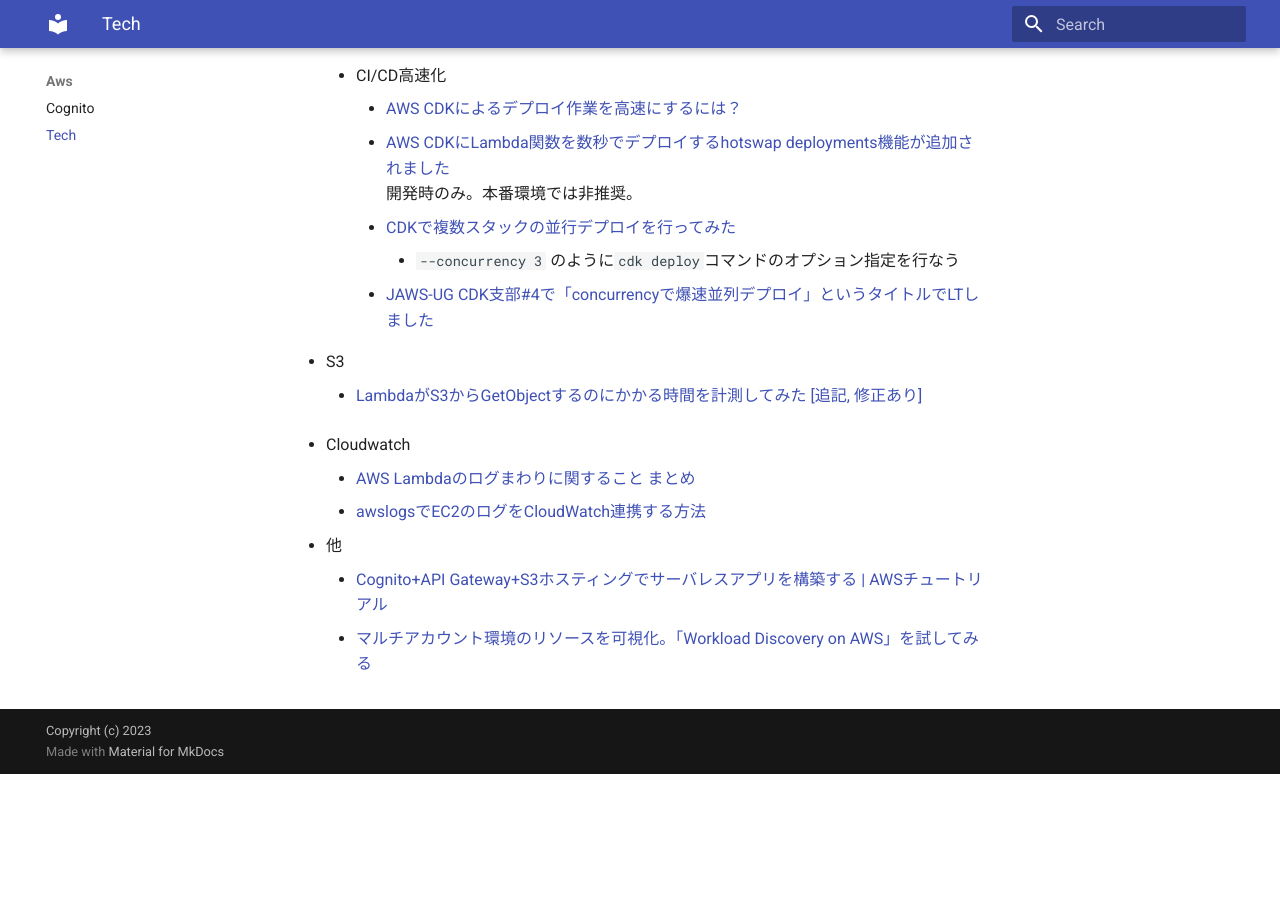
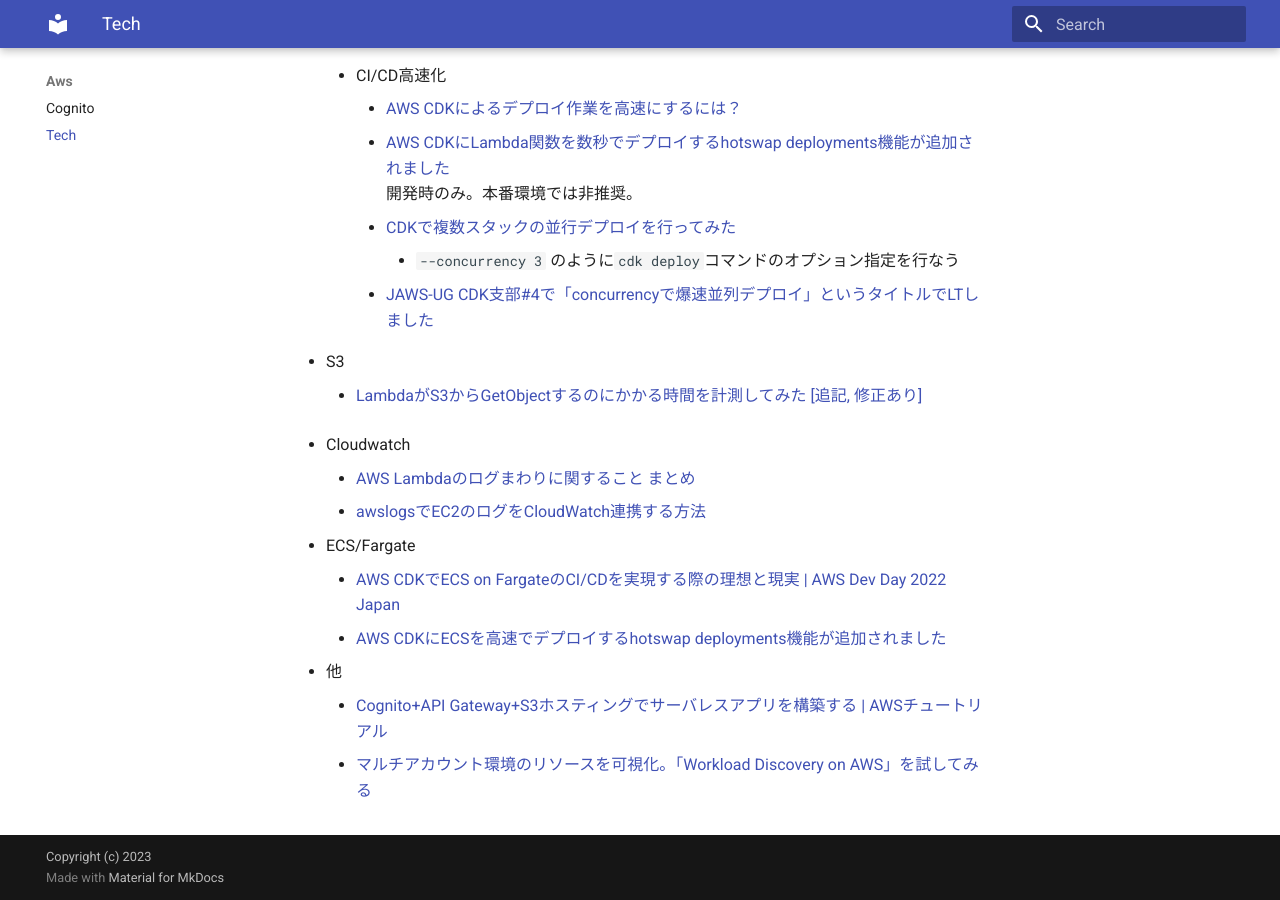
Before and after one commit to kocya-dev/note, an MkDocs documentation site: the page built from docs/aws/tech.md, in a window 1280 px wide and 900 px high, scrolled down 1419 px. Built offline with MkDocs 1.6.1 and Material for MkDocs 9.7.7, drawn with Linux system fonts in a browser that asks for light colours; before the commit the page ends 2193 px from its top, so only the background shows below that.

Commit message:
ECS x CDK関連情報を追加

```diff
--- a/docs/aws/tech.md
+++ b/docs/aws/tech.md
@@ -42,6 +42,9 @@
 * Cloudwatch
   * [AWS Lambdaのログまわりに関すること まとめ](https://dev.classmethod.jp/articles/lambda-and-cloudwatch/#toc-1)
   * [awslogsでEC2のログをCloudWatch連携する方法](https://colsis.jp/blog/awslogs/)
+* ECS/Fargate
+  * [AWS CDKでECS on FargateのCI/CDを実現する際の理想と現実 | AWS Dev Day 2022 Japan](https://www.youtube.com/watch?v=fvZGIcf6xKU)
+  * [AWS CDKにECSを高速でデプロイするhotswap deployments機能が追加されました](https://zenn.dev/intercept6/articles/ed2dfded5aae03)
 * 他
   * [Cognito+API Gateway+S3ホスティングでサーバレスアプリを構築する | AWSチュートリアル](https://www.bioerrorlog.work/entry/aws-serverless-tutorial)
   * [マルチアカウント環境のリソースを可視化。「Workload Discovery on AWS」を試してみる](https://aws.amazon.com/jp/builders-flash/202209/workload-discovery-on-aws/?awsf.filter-name=*all)
```
